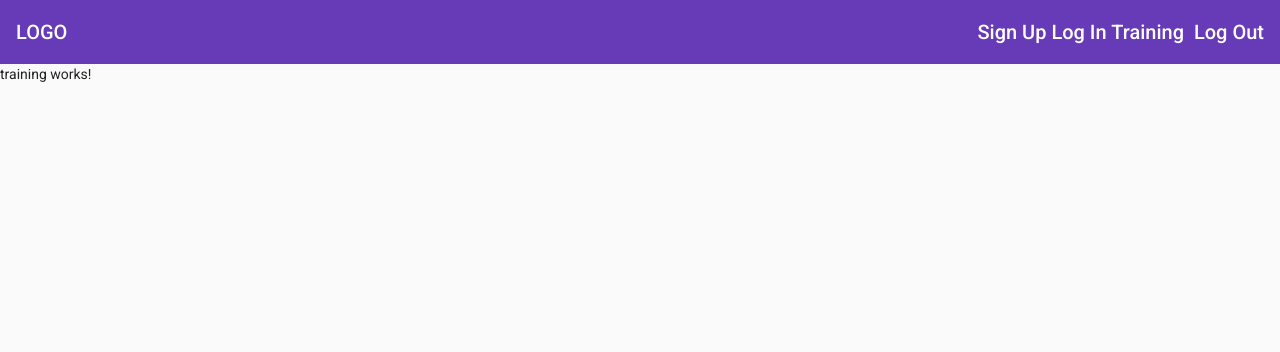
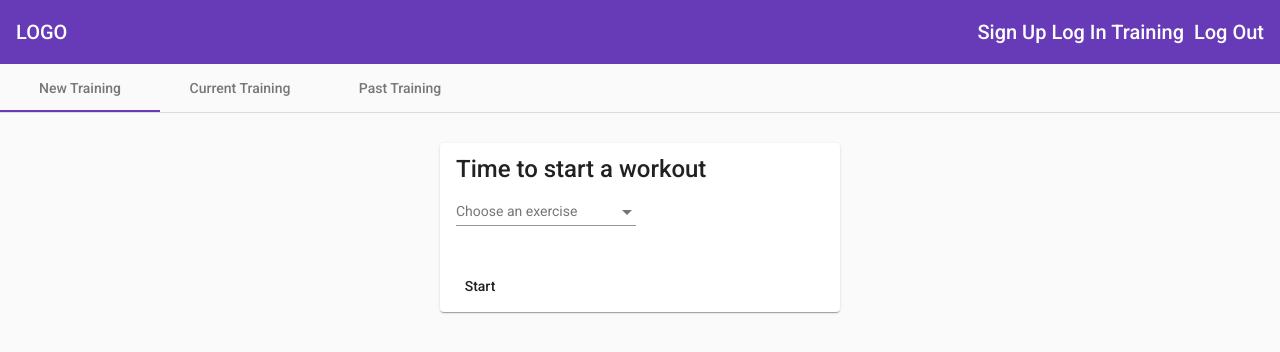
Before and after one commit to TooManyJoses/ngfitness-tracker, an Angular app: page /training in a window 1280 px wide. Shown: the top 352 px of the page. Built offline with nearby package versions, Linux system fonts and the light colour scheme.

Commit message:
basic new training card created

```diff
--- a/src/app/training/new-training/new-training.component.css
+++ b/src/app/training/new-training/new-training.component.css
@@ -0,0 +1,3 @@
+.new-training {
+  padding: 30px;
+}
--- a/src/app/training/new-training/new-training.component.html
+++ b/src/app/training/new-training/new-training.component.html
@@ -1 +1,21 @@
-<p>new-training works!</p>
+<section class="new-training" fxLayoutAlign="center">
+  <mat-card fxFlex="400px">
+    <mat-card-title>Time to start a workout</mat-card-title>
+    <mat-card-content>
+      <mat-form-field>
+        <mat-select placeholder="Choose an exercise">
+          <!-- <mat-option *ngFor="let exercise in exercises" [value]="exercise.value">
+            {{exercise.viewValue}}
+          </mat-option> -->
+          <mat-option value="deadlift">Deadlift</mat-option>
+          <mat-option value="backsquat">Back Squat</mat-option>
+          <mat-option value="logpress">Log Press</mat-option>
+          <mat-option value="benchpress">Bench Press</mat-option>
+        </mat-select>
+      </mat-form-field>
+    </mat-card-content>
+    <mat-card-actions>
+      <button mat-button type="submit">Start</button>
+    </mat-card-actions>
+  </mat-card>
+</section>
--- a/src/app/training/new-training/new-training.component.ts
+++ b/src/app/training/new-training/new-training.component.ts
@@ -6,7 +6,12 @@ import { Component, OnInit } from '@angular/core';
   styleUrls: ['./new-training.component.css']
 })
 export class NewTrainingComponent implements OnInit {
-
+  exercises = [
+    {value: 'deadlift', viewValue: 'Deadlift', target: "back"},
+    {value: 'logpress', viewValue: 'Log Press', target: "Shoulders"},
+    {value: 'backsquat', viewValue: 'Back Squat', target: "Legs"},
+    {value: 'benchpress', viewValue: 'Bench Press', target: "Chest"},
+  ]
   constructor() { }
 
   ngOnInit(): void {
--- a/src/app/training/training.component.html
+++ b/src/app/training/training.component.html
@@ -1 +1,5 @@
-<p>training works!</p>
+<mat-tab-group>
+  <mat-tab label="New Training"><app-new-training></app-new-training></mat-tab>
+  <mat-tab label="Current Training"><app-current-training></app-current-training></mat-tab>
+  <mat-tab label="Past Training"><app-past-training></app-past-training></mat-tab>
+</mat-tab-group>
```
Also changed, not shown: src/app/material.module.ts (+9 -0 lines).
